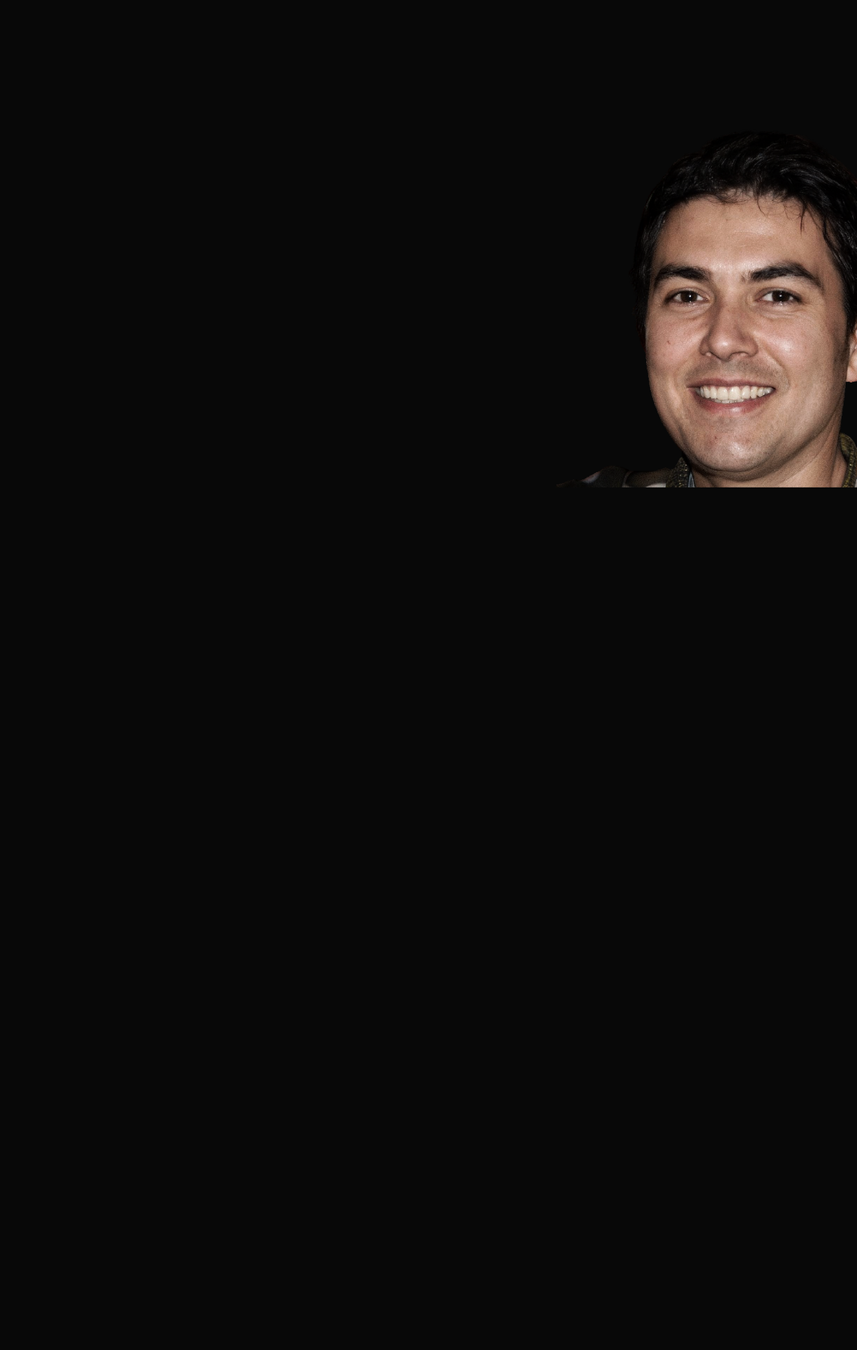
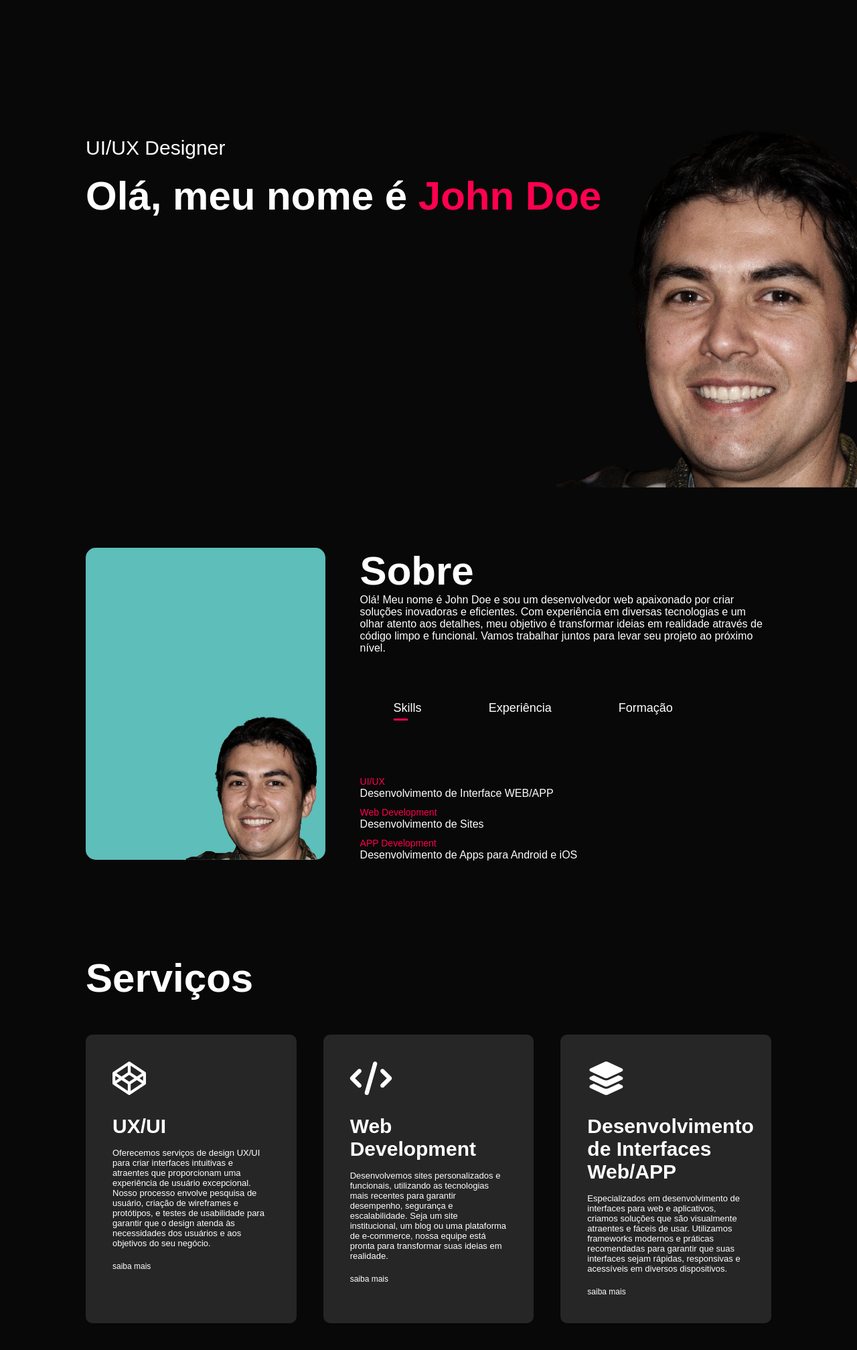
Before and after one commit to sergiohsilv/DesenvolveWEB, a PHP site: page / in a window 1280 px wide. Shown: the part 72-2088 px from the top of the page at 67% size. Before the commit the page ends 800 px from the top, so only its background shows below. Run offline with PHP 8.4, Linux system fonts and the light colour scheme; some libraries are stand-ins or nearby versions.

Commit message:
Aula 8 - 12/05/2025 - Java e transform

```diff
--- a/portfolio/folha/style.css
+++ b/portfolio/folha/style.css
@@ -7,6 +7,8 @@
 :root {
     --bg-cinza-escuro: #080808;
     --branco: #FFF;
+    --magenta: #FF004F;
+    --ciza: #262626;
 }
 body {
     background-color: var(--bg-cinza-escuro);
@@ -42,3 +44,128 @@ nav ul li a {
     font-size: 18px;
     position: relative;
 }
+nav ul li a::after {
+    content: '';
+    width: 0;
+    height: 3px;
+    background-color: var(--magenta);
+    position: absolute;
+    left: 0;
+    bottom: -6px;
+    transition: 0.5s;
+}
+nav ul li a:hover::after {
+    width: 100%
+}
+.texto-cabecalho {
+    margin-top: 20%;
+    font-size: 30px;
+}
+.texto-cabecalho h1 {
+    font-size: 60px;
+    margin-top: 20px;
+}
+.texto-cabecalho h1 span {
+    color: var(--magenta);
+}
+/* ******** SOBRE ******** */
+#sobre {
+    padding: 80px 0;
+}
+.linha {
+    display: flex;
+    justify-content: space-between;
+    flex-wrap: wrap;
+}
+.sobre-col-1 {
+    flex-basis: 35%;
+}
+.sobre-col-1 img {
+    width: 100%;
+    border-radius: 15px;
+}
+.sobre-col-2 {
+    flex-basis: 60%;
+}
+.subtitulo {
+    font-size: 60px;
+    font-weight: 600;
+    color: var(--branco);
+}
+.aba-titulos {
+    display: flex;
+    margin: 20px 0 40px;
+}
+.aba-links {
+    margin: 50px;
+    font-size: 18px;
+    font-weight: 500;
+    cursor: pointer;
+    position: relative;
+}
+.aba-links::after{
+    content: '';
+    width: 0;
+    height: 3px;
+    background: var(--magenta);
+    position: absolute;
+    left: 0;
+    bottom: -8px;
+    transition: 0.5s;
+}
+.aba-links.link-ativo::after {
+    width: 50%;
+}
+.aba-conteudos ul li {
+    list-style: none;
+    margin: 10px 0;
+}
+.aba-conteudos ul li span {
+    color: var(--magenta);
+    font-size: 14px;
+}
+.aba-conteudos {
+    display: none;
+}
+.aba-conteudos.aba-ativa {
+    display: block;
+}
+/* <!-- --------------- SERVIÇOS --------------- --> */
+#servicos {
+    padding: 30px 0;
+}
+.lista-servicos {
+    display: grid;
+    grid-template-columns: repeat(auto-fit, minmax(250px, 1fr));
+    gap: 40px;
+    margin-top: 50px;
+}
+.lista-servicos div {
+    background-color: var(--ciza);
+    padding: 40px;
+    font-size: 13px;
+    font-weight: 300;
+    border-right: 10px;
+    border-radius: 10px;
+    transition: background-color 0.5s, transform 0.5s;
+}
+.lista-servicos div i {
+    font-size: 50px;
+    margin-bottom: 30px;
+}
+.lista-servicos div h2 {
+    font-size: 30px;
+    font-weight: bold;
+    margin-bottom: 15px;
+}
+.lista-servicos div a {
+    text-decoration: none;
+    color: var(--branco);
+    font-size: 12px;
+    margin-top: 20px;
+    display: inline-block;
+}
+.lista-servicos div:hover {
+    background-color: var(--magenta);
+    transform: translateY(-10px);
+}
--- a/portfolio/index.html
+++ b/portfolio/index.html
@@ -6,6 +6,7 @@
     <meta name="viewport" content="width=device-width, initial-scale=1.0">
     <title>Portfolio</title>
     <link rel="stylesheet" href="folha/style.css">
+    <script src="https://kit.fontawesome.com/b9a859afa9.js" crossorigin="anonymous"></script>
 </head>
 <body>
         <div id="header">
@@ -20,7 +21,91 @@
                         <li><a href="#">Contato</a></li>
                     </ul>
                 </nav>
+                <div class="texto-cabecalho">
+                    <p>UI/UX Designer</p>
+                    <h1>Olá, meu nome é <span>John Doe</span></h1>
+                </div>
             </div>
         </div>
+        <!-- --------------- SOBRE --------------- -->
+        <div id="sobre">
+            <div class="container">
+                <div class="linha">
+                    <div class="sobre-col-1">
+                        <img src="imagens/sobre.png" alt="foto com fundo verde">
+                    </div>
+                    <div class="sobre-col-2">
+                        <h1 class="subtitulo">Sobre</h1>
+                        <p>Olá! Meu nome é John Doe e sou um desenvolvedor web apaixonado por criar soluções inovadoras e eficientes. Com experiência em diversas tecnologias e um olhar atento aos detalhes, meu objetivo é transformar ideias em realidade através de código limpo e funcional. Vamos trabalhar juntos para levar seu projeto ao próximo nível.</p>
+                        <div class="aba-titulos">
+                            <p class="aba-links link-ativo" onclick="abriraba('skills')">Skills</p>
+                            <p class="aba-links" onclick="abriraba('experiencia')">Experiência</p>
+                            <p class="aba-links"onclick="abriraba('formacao')">Formação</p>
+                        </div>
+                        <div class="aba-conteudos aba-ativa" id="skills">
+                            <ul>
+                                <li><span>UI/UX</span><br>Desenvolvimento de Interface WEB/APP</li>
+                                <li><span>Web Development</span><br>Desenvolvimento de Sites</li>
+                                <li><span>APP Development</span><br>Desenvolvimento de Apps para Android e iOS</li>
+                            </ul>
+                        </div>
+                        <div class="aba-conteudos" id="experiencia">
+                            <ul>
+                                <li><span>2021 - Até hoje</span><br>Professor Honorário no MIT</li>
+                                <li><span>2011 - 2021</span><br>CIO at IBM</li>
+                                <li><span>2004 - 2011</span><br>desenvolvedor na Google Inc.</li>
+                            </ul>
+                        </div>
+                        <div class="aba-conteudos" id="formacao">
+                            <ul>
+                                <li><span>2010</span><br>MBA no MIT</li>
+                                <li><span>2009</span><br>MBA Havard</li>
+                                <li><span>2003</span><br>Serviço Nacional de Aprendizagem Comercial (Senac) - Botucatu / SP</li>
+                            </ul>
+                        </div>
+                    </div>
+                </div>
+            </div>
+        </div>
+        <!-- --------------- SERVIÇOS --------------- -->
+        <div id="servicos">
+            <div class="container">
+                <h1 class="subtitulo">Serviços</h1>
+                <div class="lista-servicos">
+                    <div>
+                        <i class="fa-brands fa-codepen"></i>
+                        <h2>UX/UI</h2>
+                        <p>Oferecemos serviços de design UX/UI para criar interfaces intuitivas e atraentes que proporcionam uma experiência de usuário excepcional. Nosso processo envolve pesquisa de usuário, criação de wireframes e protótipos, e testes de usabilidade para garantir que o design atenda às necessidades dos usuários e aos objetivos do seu negócio.</p>
+                        <a href="#">saiba mais</a>
+                    </div>
+                    <div>
+                        <i class="fa-solid fa-code"></i>
+                        <h2>Web Development</h2>
+                        <p>Desenvolvemos sites personalizados e funcionais, utilizando as tecnologias mais recentes para garantir desempenho, segurança e escalabilidade. Seja um site institucional, um blog ou uma plataforma de e-commerce, nossa equipe está pronta para transformar suas ideias em realidade.</p>
+                        <a href="#">saiba mais</a>
+                    </div>
+                    <div>
+                        <i class="fa-solid fa-layer-group"></i>
+                        <h2>Desenvolvimento de Interfaces Web/APP</h2>
+                        <p>Especializados em desenvolvimento de interfaces para web e aplicativos, criamos soluções que são visualmente atraentes e fáceis de usar. Utilizamos frameworks modernos e práticas recomendadas para garantir que suas interfaces sejam rápidas, responsivas e acessíveis em diversos dispositivos.</p>
+                        <a href="#">saiba mais</a>
+                    </div>
+                </div>
+            </div>
+        </div>
+<script>
+    var abaLinks = document.getElementsByClassName("aba-links");
+    var abaConteudos = document.getElementsByClassName("aba-conteudos");
+        function abriraba(abaNome) {
+            for (abaLink of abaLinks) {
+                abaLink.classList.remove("link-ativo"); /* Remove a classe "link-ativo" de todos os links */
+            }
+            for (abaConteudo of abaConteudos) {
+                abaConteudo.classList.remove("aba-ativa"); /* Remove a classe "aba-ativa" de todos os conteudos   */
+            }
+            event.currentTarget.classList.add("link-ativo"); /* Adiciona a classe "link-ativo" ao link clicado */
+            document.getElementById(abaNome).classList.add("aba-ativa") /* Adiciona a classe "aba-ativa" ao conteúdo correspondente (usando o ID passado como parâmetro) */
+        }
+</script>
 </body>
 </html>
```
Also changed, not shown: portfolio/imagens/sobre.png (added).
